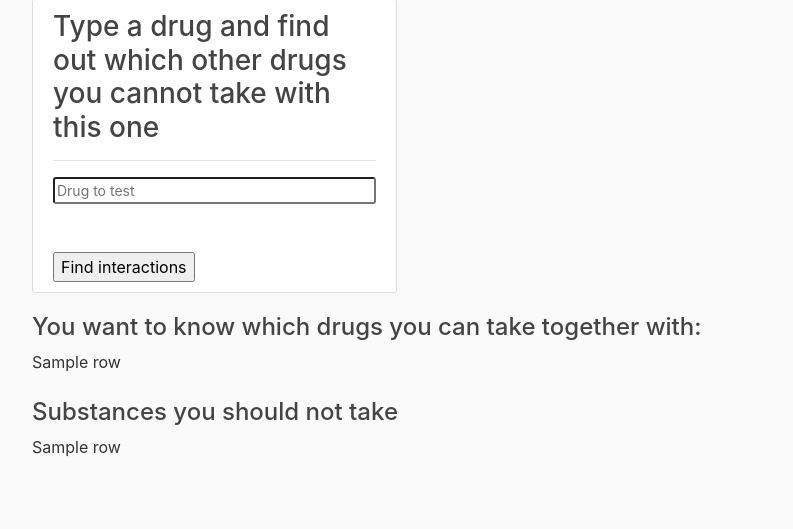
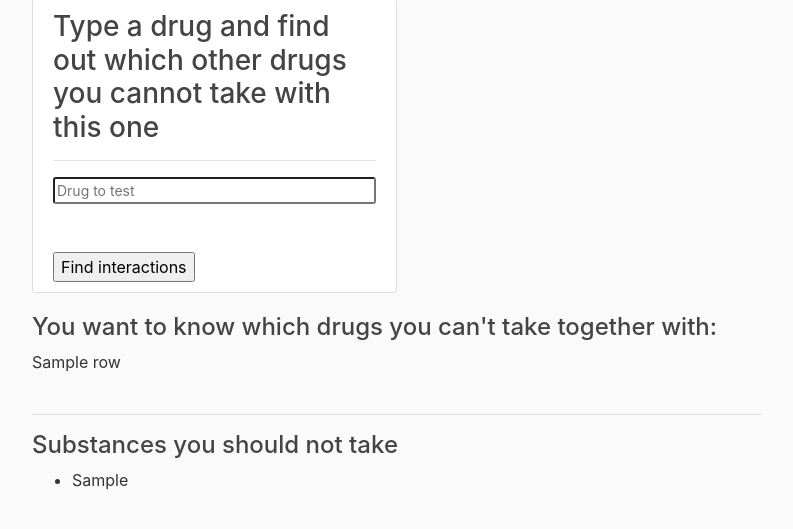
Before and after one commit to isterbollen/CookieDough2, a Django app: template project_django/DrugiComp/templates/DrugiComp/test.html in a window 1280 px wide. Shown: the part 177-706 px from the top of the page, without its empty margins (53-846 px from the left). Run offline with Django 3.2, Linux system fonts and the light colour scheme; the template is opened without the code that fills it: most values are stand-ins (such as "Sample title", 1, 10 or a date in 2020); some libraries are stand-ins or nearby versions.

Commit message:
Update test.html

```diff
--- a/project_django/DrugiComp/templates/DrugiComp/test.html
+++ b/project_django/DrugiComp/templates/DrugiComp/test.html
@@ -10,27 +10,30 @@
 				{% csrf_token %}
 				<h3>Type a drug and find out which other drugs you cannot take with this one</h3>
 				<hr>
-				<input type="text" class="form_text" name="drug" placeholder="Drug to test">
+				<input type="text" class="form_text" list="drug" name="drug" placeholder="Drug to test">
+				<datalist id="drug">
+					{% for drug in ldrugs %}
+						<option value="{{ drug.0 }}"></option>
+					{% endfor %}
+				</datalist>
 				<output name="x" for="drug"></output>
 				<br>
 				<br>
 				<input type="submit" value="Find interactions" />
 			</form>
 
-			<h4>You want to know which drugs you can take together with:</h4>
-			{% if drug %}
-				{% for row in drug%}
-					{{row}}
+			<h4>You want to know which drugs you can't take together with:</h4>
+				{% for row in drug %}
+					{{ row }}
 				{% endfor %}
-			{% endif %}
 			<br><br>
-
+			<hr>
 			<h4>Substances you should not take</h4>
-			{% if substNot %}
-				{% for row in substNot%}
-					{{row}}
+			<ul>
+				{% for row in drugsNot %}
+					<li>{{ row.0 }}</li>
 				{% endfor %}
-			{% endif %}
+			</ul>
 		</div>
 
 {% endblock content %}
```
